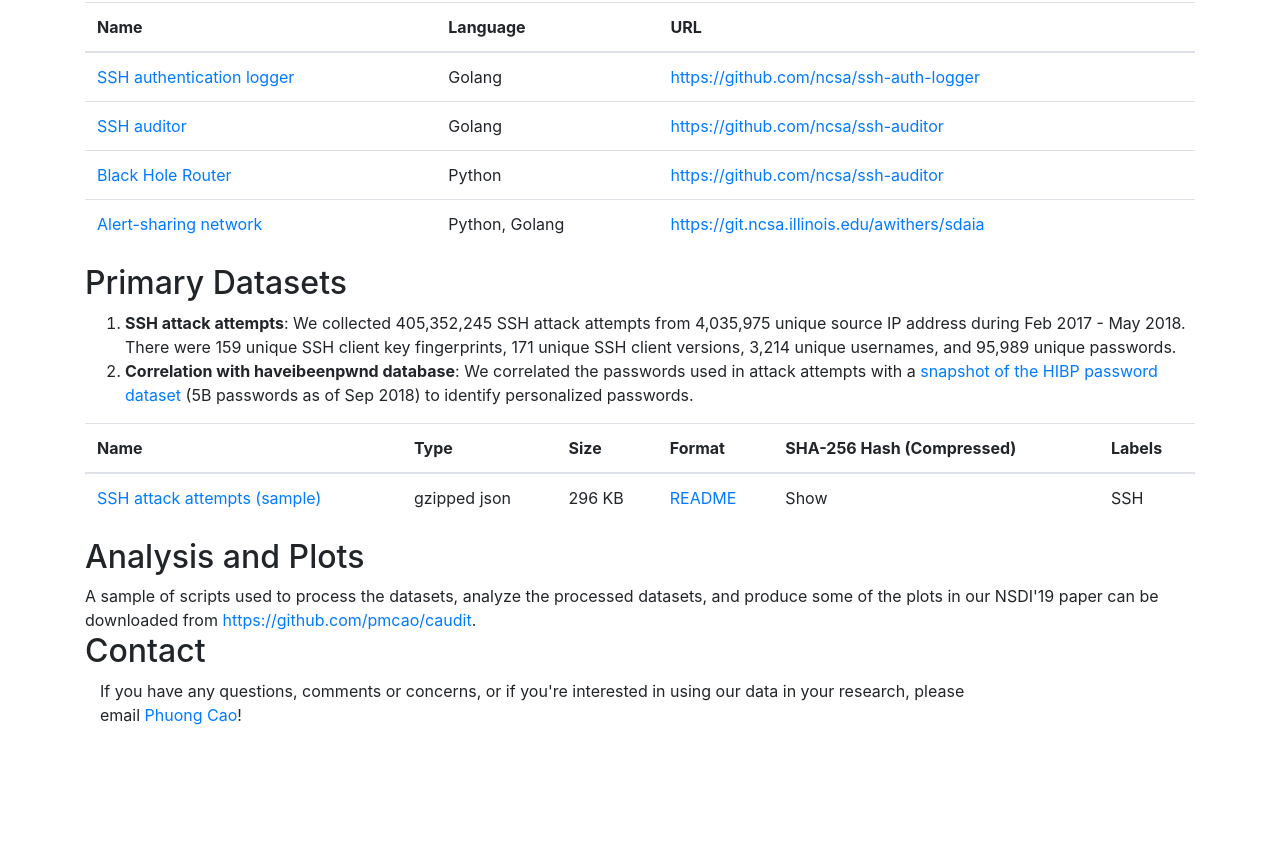
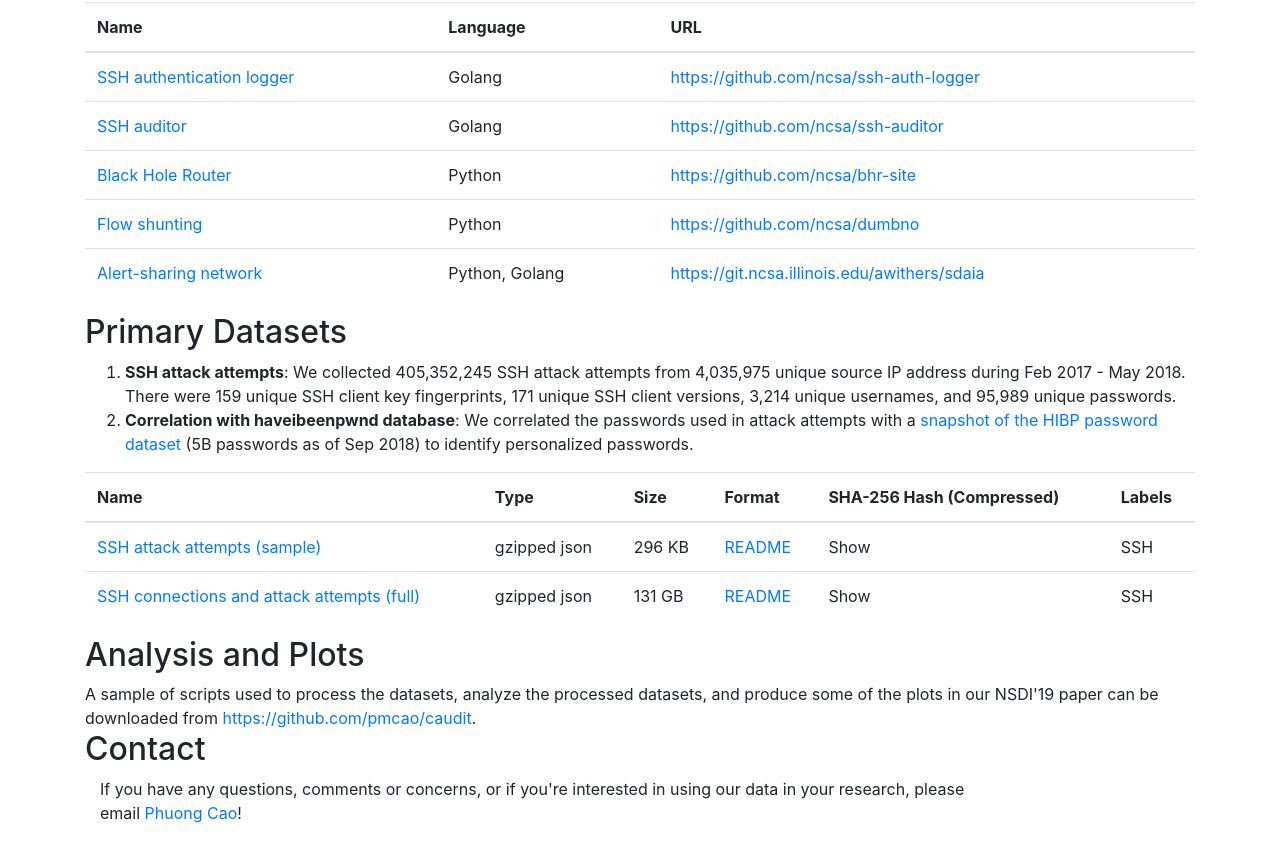
Before and after one commit to pmcao/caudit, a plain HTML site: page index.html in a window 1280 px wide. Shown: the part 772-1613 px from the top of the page. Before the commit the page ends 1515 px from the top, so only its background shows below. Drawn offline with nearby package versions, Linux system fonts and the light colour scheme.

Commit message:
update dataset

```diff
--- a/index.html
+++ b/index.html
@@ -81,7 +81,12 @@
                     <tr>
                         <td><a href="#">Black Hole Router</a></td>
                         <td>Python</td>
-                        <td><a href="https://github.com/ncsa/bhr-site">https://github.com/ncsa/ssh-auditor</td></a>
+                        <td><a href="https://github.com/ncsa/bhr-site">https://github.com/ncsa/bhr-site</td></a>
+                    </tr>
+                    <tr>
+                        <td><a href="#">Flow shunting</a></td>
+                        <td>Python</td>
+                        <td><a href="https://github.com/ncsa/dumbno">https://github.com/ncsa/dumbno</td></a>
                     </tr>
                     <tr>
                         <td><a href="#">Alert-sharing network</a></td>
@@ -131,10 +136,10 @@
                         </td>
                         <td><span class="label label-primary">SSH</span></td>
                     </tr>
-                    <!-- <tr>
-                         <td><a href="">SSH attack attempts (full)</a></td>
+                    <tr>
+                        <td><a href="http://vivaldi.csl.illinois.edu/caudit/ssh_full.zip">SSH connections and attack attempts (full)</a></td>
                         <td>gzipped json</td>
-                         <td>6.3 GB</td>
+                        <td>131 GB</td>
                         <td><a href="#">README</a></td>
                         <td>
                             <a onclick="toggle(this)">Show</a>
@@ -142,10 +147,10 @@
                                 #
                             </tt>
                         </td>
-                         <td><span class="label label-primary">Coming soon</span></td>
+                        <td><span class="label label-primary">SSH</span></td>
                     </tr>
 
-                         <tr>
+                    <!-- <tr>
                          <td><a href="#">SSH client key fingerprint</a></td>
                          <td>gzipped text</td>
                          <td>2 KB</td>
@@ -199,8 +204,8 @@
                          </tt>
                          </td>
                          <td><span class="label label-warning">Coming soon</span></td>
-                         </tr>
-                    -->
+                         </tr> -->
+
 
 
                 </tbody>
```
Lines whose indentation alone changed are shown as unchanged.
